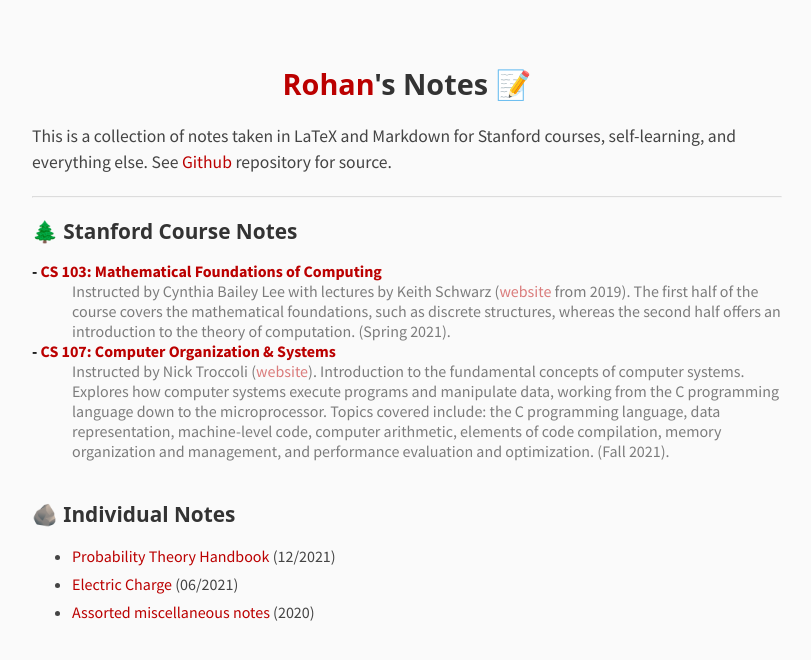
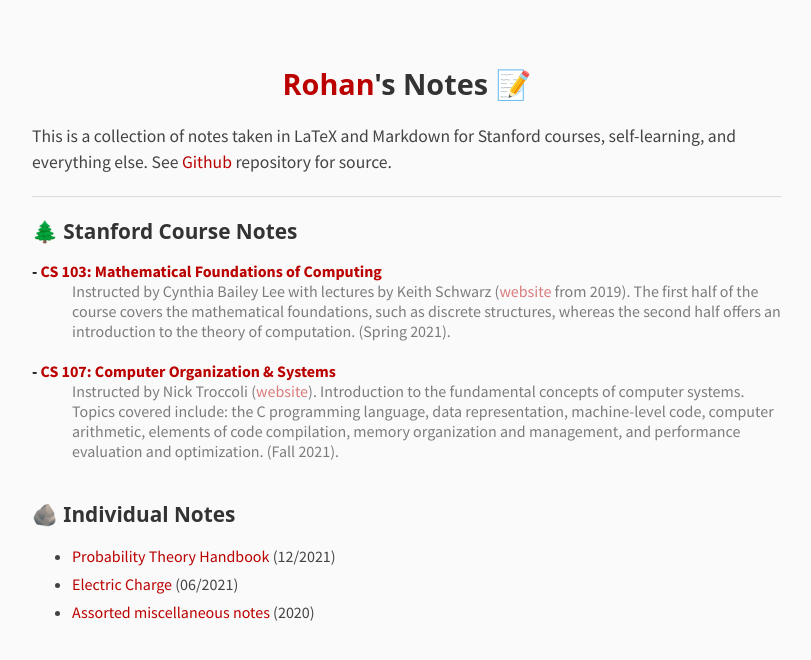
Before and after one commit to rosikand/notes, a plain HTML site: page index.html in a window 1280 px wide. Shown: the whole page, without its empty margins (233-1044 px from the left). Drawn offline with Linux system fonts and the light colour scheme.

Commit message:
Update index.html

```diff
--- a/index.html
+++ b/index.html
@@ -46,13 +46,13 @@
 <div class="work-description">
     Instructed by Cynthia Bailey Lee with lectures by Keith Schwarz (<a href="http://web.stanford.edu/class/archive/cs/cs103/cs103.1202/">website</a> from 2019). The first half of the course covers the mathematical foundations, such as discrete structures, whereas the second half offers an introduction to the theory of computation. (Spring 2021).
 </div>
-
+                <br>
 
 <h4>- <a href="courses/cs107">
     CS 107: Computer Organization & Systems</a></h4>
 <div class="work-description">
     Instructed by Nick Troccoli (<a href="https://web.stanford.edu/class/archive/cs/cs107/cs107.1222/">website</a>).
-        Introduction to the fundamental concepts of computer systems. Explores how computer systems execute programs and manipulate data, working from the C programming language down to the microprocessor. Topics covered include: the C programming language, data representation, machine-level code, computer arithmetic, elements of code compilation, memory organization and management, and performance evaluation and optimization.
+        Introduction to the fundamental concepts of computer systems.  Topics covered include: the C programming language, data representation, machine-level code, computer arithmetic, elements of code compilation, memory organization and management, and performance evaluation and optimization.
 
          (Fall 2021).
 </div>
```
